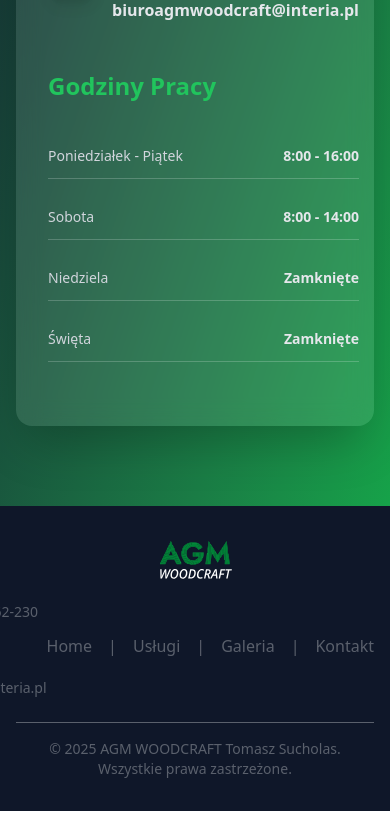
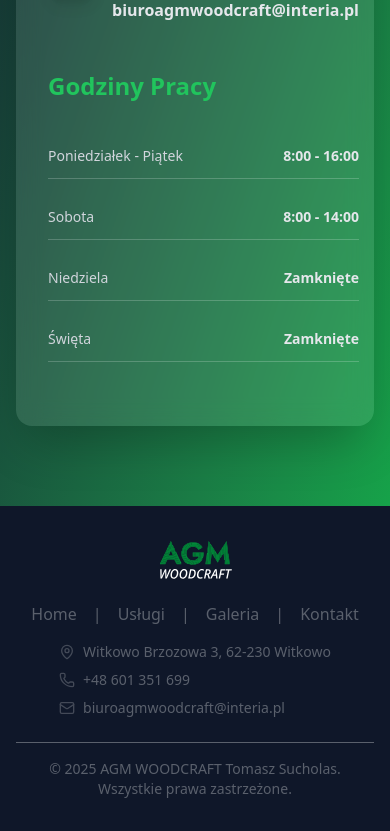
Before and after one commit to AGM-WOODCRAFT/agm-woodcraft.github.io, a React (Vite) app: page / in a window 390 px wide. Shown: the part 6914-7745 px from the top of the page. Built offline with nearby package versions, Linux system fonts and the light colour scheme.

Commit message:
refactor: update Footer component layout to support responsive design

```diff
--- a/src/components/Footer.tsx
+++ b/src/components/Footer.tsx
@@ -26,7 +26,7 @@
   <footer className="flex flex-col items-center justify-center bg-text text-accent pb-8 pt-4">
     <div className="container mx-auto px-4 text-center">
       <Logo />
-      <div className="flex flex-row-reverse items-center justify-between">
+      <div className="flex flex-col sm:flex-row-reverse items-center justify-between">
         <div className="flex items-center justify-center gap-4 mb-4">
           <a
             href="#home"
```
